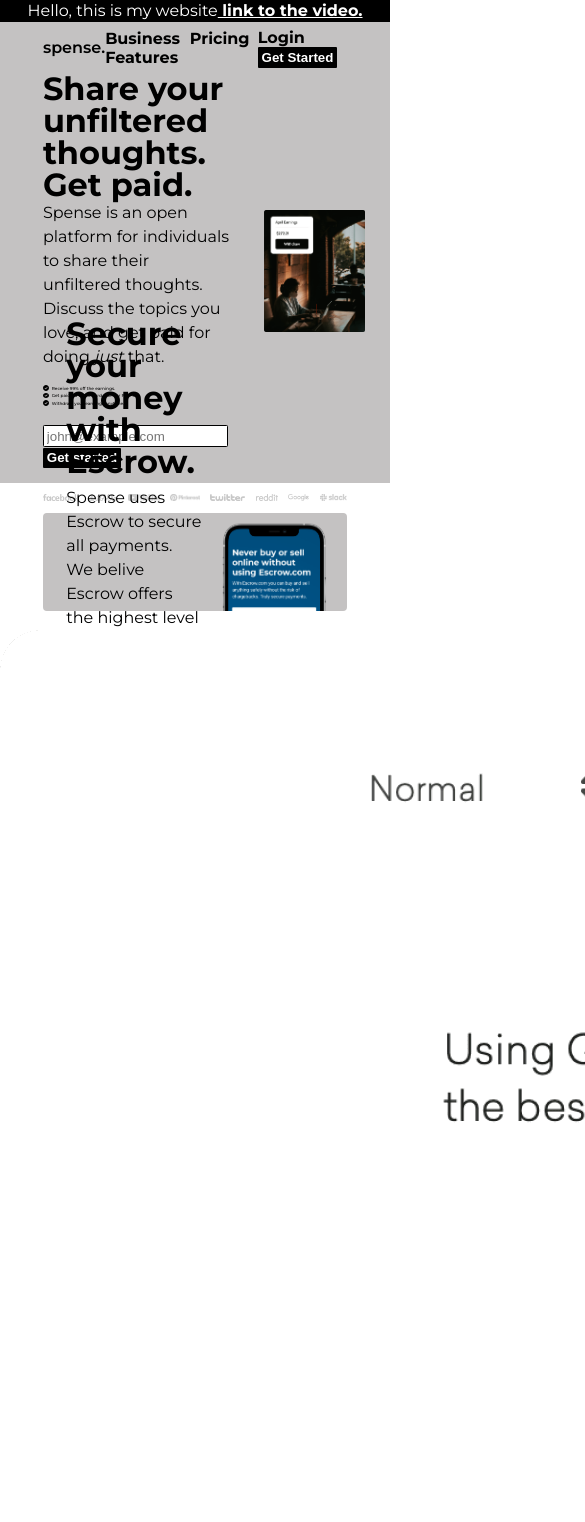
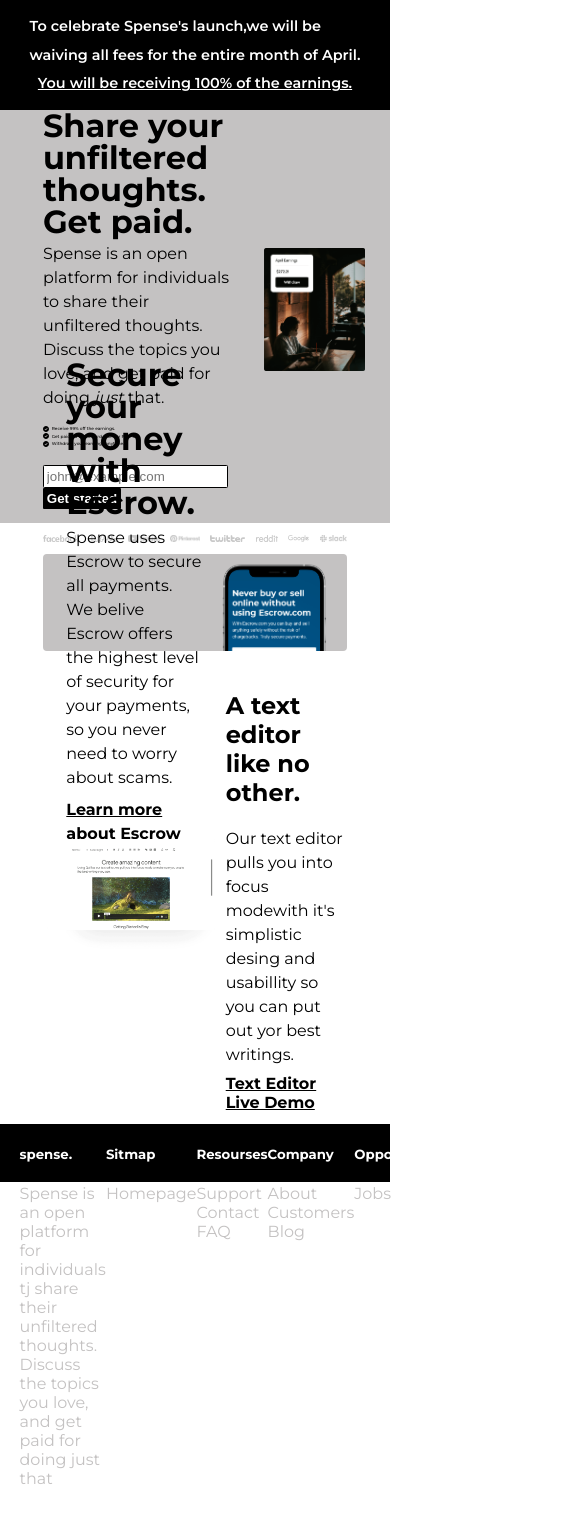
Before and after one commit to Nanotopor/spense, a plain HTML site: page index.html in a window 390 px wide. Shown: the top 1522 px of the page, 585 px wide, since content can reach past the window. After the commit the page ends 1488 px from the top, so only its background shows below. Drawn offline with Linux system fonts and the light colour scheme.

Commit message:
Finish desktop version

```diff
--- a/index.html
+++ b/index.html
@@ -5,14 +5,24 @@
         <title>My website</title>
         <link href="style.css" rel="stylesheet">
         <link rel="preconnect" href="https://fonts.gstatic.com">
-        <link href="https://fonts.googleapis.com/css2?family=Montserrat:wght@400;500;600;700&display=swap" rel="stylesheet">
+        <link href="https://fonts.googleapis.com/css2?family=Montserrat:wght@400;500;550;600;700&display=swap" rel="stylesheet">
     </head>
     <body>
         <header>
-            <p>Hello, this is my website</p>
-            <a href="https://www.youtube.com/watch?v=jLA9KFrFm_I" target="_blank">
+            <div id="desktop">
+                <p>Hello, this is my website</p>
+                <a href="https://www.youtube.com/watch?v=jLA9KFrFm_I" target="_blank">
                 &nbsp;link to the video.
-            </a>
+                </a>
+            </div>
+            <div id="mobile">
+                <p>To celebrate Spense's launch,we will be<br>
+                waiving all fees for the entire month of April.
+                </p>
+                <a href="" target="_blank">You will be receiving
+                100% of the earnings.
+                </a>
+            </div>
         </header>
         <div class="start">
             <nav>
@@ -69,13 +79,37 @@
         <div id="last">
             <img src="Assets/Text Editor.png">
             <div id="last2">
-                <h1>A text editor like no other.</h1>
+                <h2>A text editor like no other.</h2>
                 <p>Our text editor pulls you into focus modewith it's simplistic desing and
                  usabillity so you can put out yor best writings.
                 </p>
                 <a href="" target="_blank">Text Editor Live Demo</a>
             </div>
         </div>
-        <div></div>
+        <div id="footer">
+                <div id="spense">
+                    <h5>spense.</h5>
+                    <p>Spense is an open platform for individuals tj
+                    share their unfiltered thoughts. Discuss the
+                    topics you love, and get paid for doing just that
+                    </p>
+                </div>
+                <div id="sitmap">
+                    <h5>Sitmap</h5>
+                    <p>Homepage</p>
+                </div>
+                <div id="resourses">
+                    <h5>Resourses</h5>
+                    <p>Support<br>Contact<br>FAQ</p>
+                </div>
+                <div id="company">
+                    <h5>Company</h5>
+                    <p>About<br>Customers<br>Blog</p>
+                </div>
+                <div id="opportunities">
+                    <h5>Opportunities</h5>
+                    <p>Jobs</p>
+                </div>
+        </div>
     </body>
 </html>
--- a/style.css
+++ b/style.css
@@ -4,7 +4,7 @@ body{
     padding: 0;
 }
 
-header{
+header div{
     background-color: black;
     color: white;
     width: 100%;
@@ -14,13 +14,16 @@ header{
     padding: 0.37vw;
     box-sizing: border-box;
 }
+#mobile{
+    display: none;
+    padding: 3vw 3vw;
+}
 header a{
     color: white;
 }
 p{
     margin: 0;
 }
-
 .logo{
     font-weight: 600;
 }
@@ -52,9 +55,9 @@ nav a{
 .share p{
     line-height: 150%;
 }
-/* #blok3-1{
-    margin-top: 50px;
-} */
+#blok3-1 p{
+    margin-top: 1vw;
+}
 #big-img{
     width: 33%;
     margin-left: 8.8vw;
@@ -127,4 +130,63 @@ a{
 }
 #last{
     display: flex;
+    align-items: center;
+    /*justify-content: center; */
+    padding: 0 12vw;
 }
+#last img{
+    height: 30vw;
+    margin-left: 0;
+}
+#last2{
+    margin-bottom: 3vw;
+}
+#last2 p{
+    margin-bottom: 2vw;
+    line-height: 150%;
+}
+#last2 a{
+    margin-top: 30vw;
+    color: black;
+}
+#footer{
+    height: 15vw;
+    background-color: black;
+    color: white;
+    display: flex;
+    padding: 0 5vw;
+    justify-content: space-around;
+}
+#footer p{
+    color:rgb(196, 194, 194)
+}
+#spense{
+    width: 25%;
+}
+@media screen and (max-width: 900px){
+    #desktop {
+        display: none;
+    }
+    #mobile {
+        display: flex;
+        flex-direction: column;
+        height: auto;
+    }
+    #mobile p {
+        font-size: 3.7vw;
+        font-weight: 600;
+        line-height: 200%;
+
+    }
+    #mobile a {
+        font-size: 3.7vw;
+        font-weight: 600;
+        line-height: 200%;
+    }
+    nav {
+        display: none;
+    }
+    .logo{
+        display: flex;
+    }
+}
```
